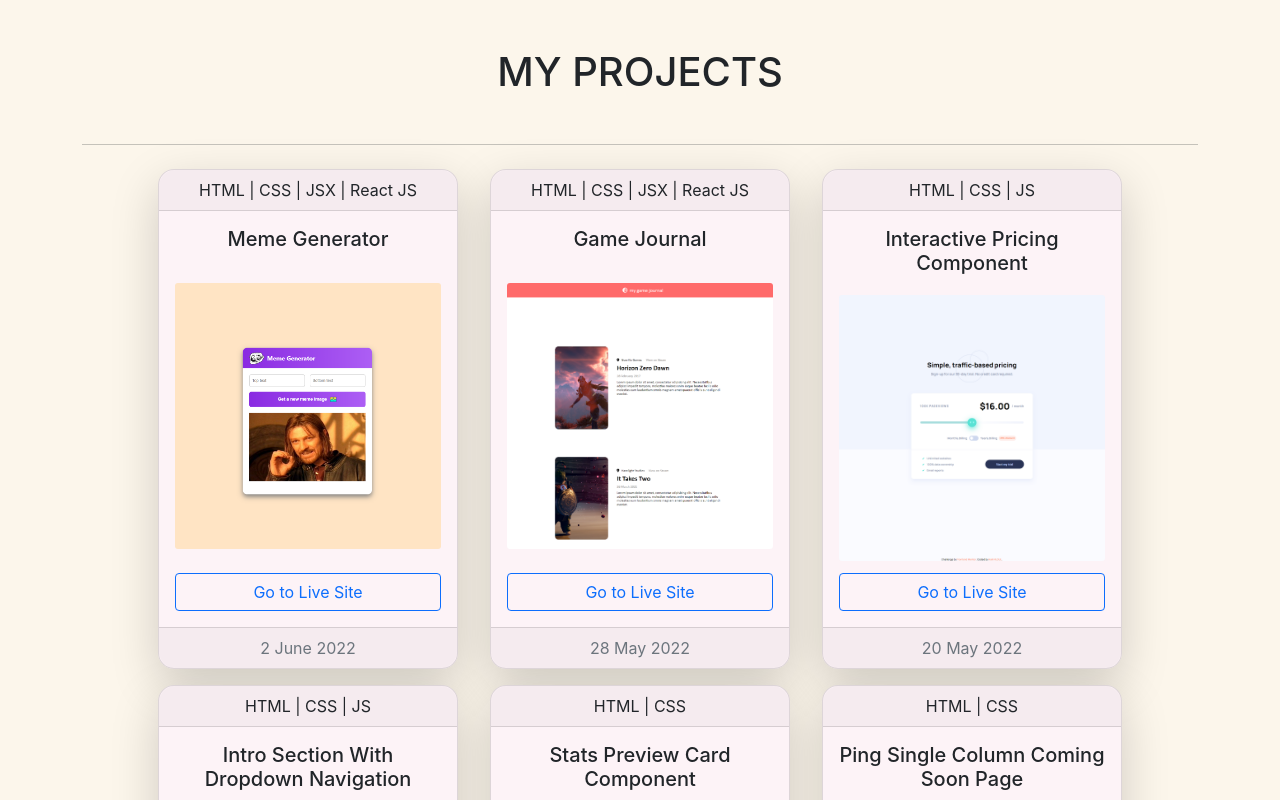
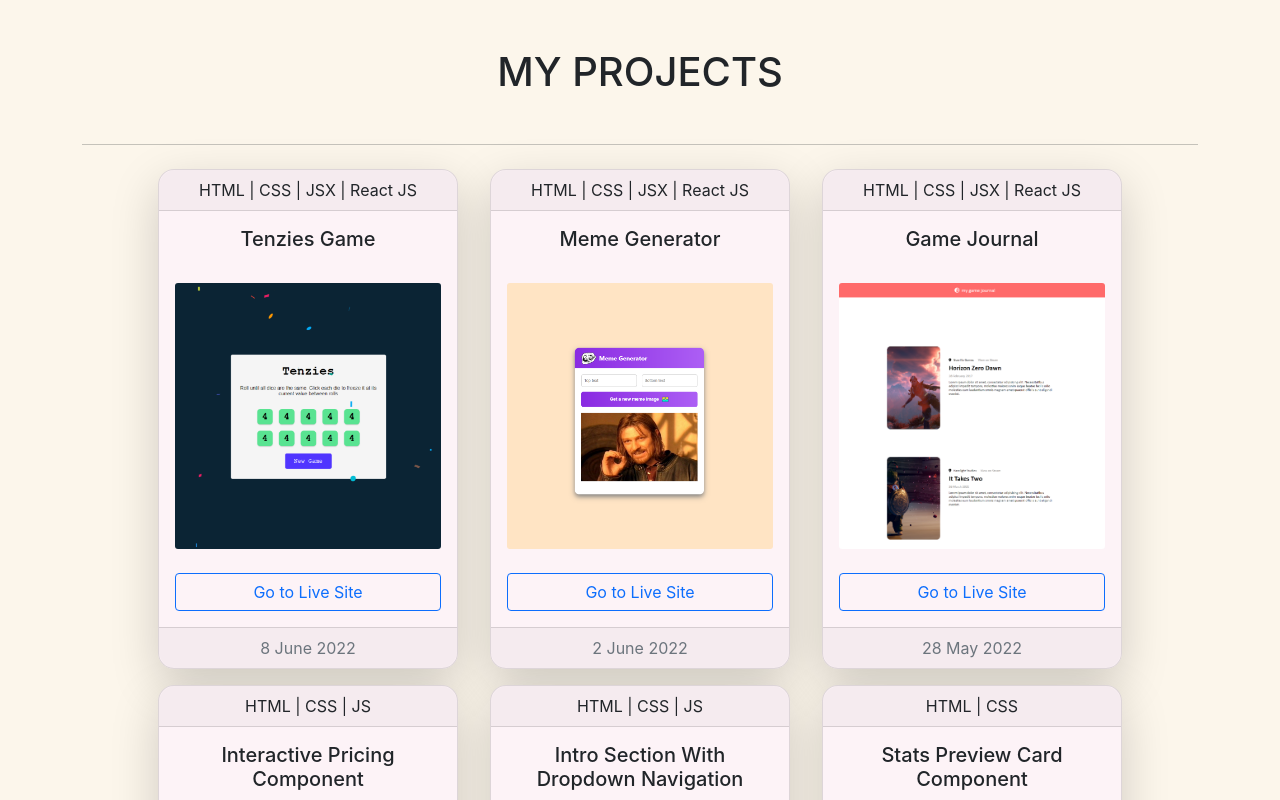
Before and after one commit to halibal/projects-landing-page, a React (Create React App) app: page / in a window 1280 px wide. Shown: the top 800 px of the page. Built offline with nearby package versions, Linux system fonts and the light colour scheme.

Commit message:
new project added

```diff
--- a/src/data.js
+++ b/src/data.js
@@ -1,4 +1,17 @@
 const data = [
+    {
+        id: 7,
+        cardHeader: 'HTML | CSS | JSX | React JS',
+        title: "Tenzies Game",
+        url: 'https://halibal.github.io/tenzies-game/',
+        buttonText: 'Go to Live Site',
+        uploadDate: {
+            day: 8,
+            month: "June",
+            year: 2022,
+        },
+        image: require('./images/tenzies_game.png')
+    },
     {
         id: 6,
         cardHeader: 'HTML | CSS | JSX | React JS',
```
Also changed, not shown: src/images/tenzies_game.png (added).
